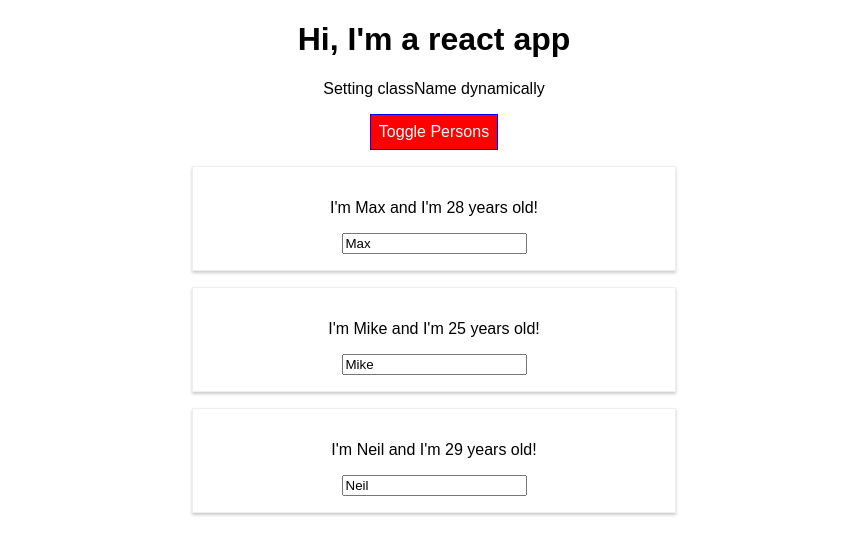
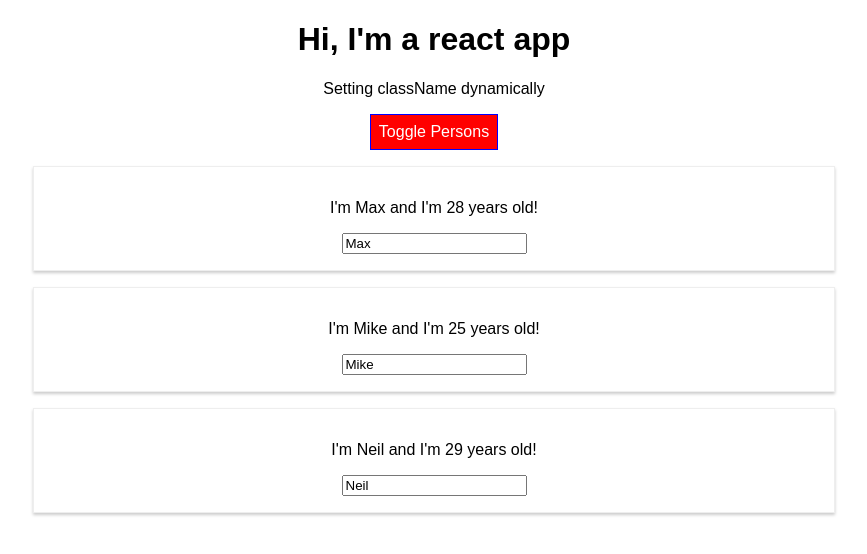
Before and after one commit to meghna-saxena/react-app, a React (Create React App) app in the folder StylingComponents/: page / in a window 1280 px wide. Both pictures are taken after a click on the button "Toggle Persons". Shown: the top 554 px of the page, without its empty margins (206-1073 px from the left). Built offline with nearby package versions, Linux system fonts and the light colour scheme.

Commit message:
enabling CSS modules

```diff
--- a/StylingComponents/src/App.js
+++ b/StylingComponents/src/App.js
@@ -1,6 +1,6 @@
 import React, { Component } from 'react';
 import './App.css';
-import Radium, { StyleRoot } from 'radium';
+// import Radium, { StyleRoot } from 'radium';
 import Person from './Person/Person';
 
 class App extends Component {
@@ -50,12 +50,12 @@
       font: 'inherit',
       border: '1px solid blue',
       padding: '8px',
-      cursor: 'pointer',
-      ':hover': {
-        backgroundColor: 'lightgreen',
-        color: 'black'
-      }
-    }
+      cursor: 'pointer'
+      // ':hover': {
+      //   backgroundColor: 'lightgreen',
+      //   color: 'black'
+      // }
+    };
 
     let persons = null;
 
@@ -85,11 +85,11 @@
       // Using radium for pseudoselectors
       // ==================================
 
-      style[':hover'] = {
-        //since its a string, you cant use style.hover, you've to enclose it in sq. bracket
-        backgroundColor: 'grey',
-        color: 'white'
-      }
+    //   style[':hover'] = {
+    //     //since its a string, you cant use style.hover, you've to enclose it in sq. bracket
+    //     backgroundColor: 'grey',
+    //     color: 'white'
+    //   }
     };
 
     // =======================================
@@ -104,7 +104,7 @@
     }
 
     return (
-      <StyleRoot>
+      // <StyleRoot>
       <div className="App">
         <h1>Hi, I'm a react app</h1>
         <p className={classes.join(' ')}>Setting className dynamically</p>
@@ -114,9 +114,10 @@
           onClick={this.togglePersonsHandler}>Toggle Persons</button>
         {persons}
       </div>
-      </StyleRoot>
+      // </StyleRoot>
     );
   }
 }
 
-export default Radium(App); //this is HOC, one comp. wrapping another comp to give extra functionality
+// export default Radium(App); //this is HOC, one comp. wrapping another comp to give extra functionality
+export default App;
--- a/StylingComponents/src/Person/Person.js
+++ b/StylingComponents/src/Person/Person.js
@@ -1,17 +1,18 @@
 import React from 'react';
-import Radium from 'radium';
+// import Radium from 'radium';
 import './Person.css';
 
 const person = (props) => {
-    const style = {
-        '@media (min-width: 500px)': {
-            width: '450px'
-        }
-    };
+    // const style = {
+    //     '@media (min-width: 500px)': {
+    //         width: '450px'
+    //     }
+    // };
 
     return (
-        <div className="Person" style={style}>
-        {/* new style will override the styling by Person.css */}
+        // <div className="Person" style={style}>
+        // new style will override the styling by Person.css
+        <div className="Person">
             <p onClick={props.click}>I'm {props.name} and I'm {props.age} years old!</p>
             <p>{props.children}</p>
            <input type="text" onChange={props.changed} value={props.name}/>
@@ -19,4 +20,5 @@
     );
 };
 
-export default Radium(person);
+// export default Radium(person);
+export default person;
```
